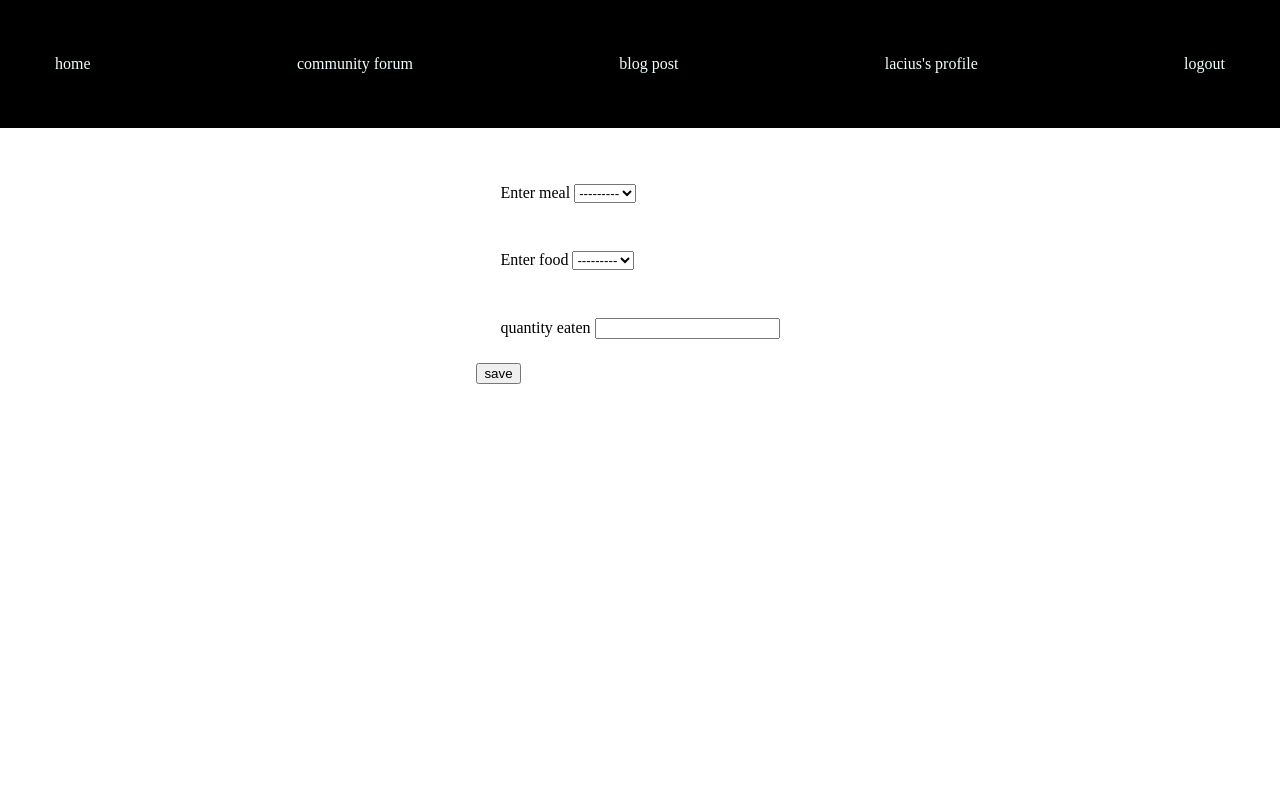
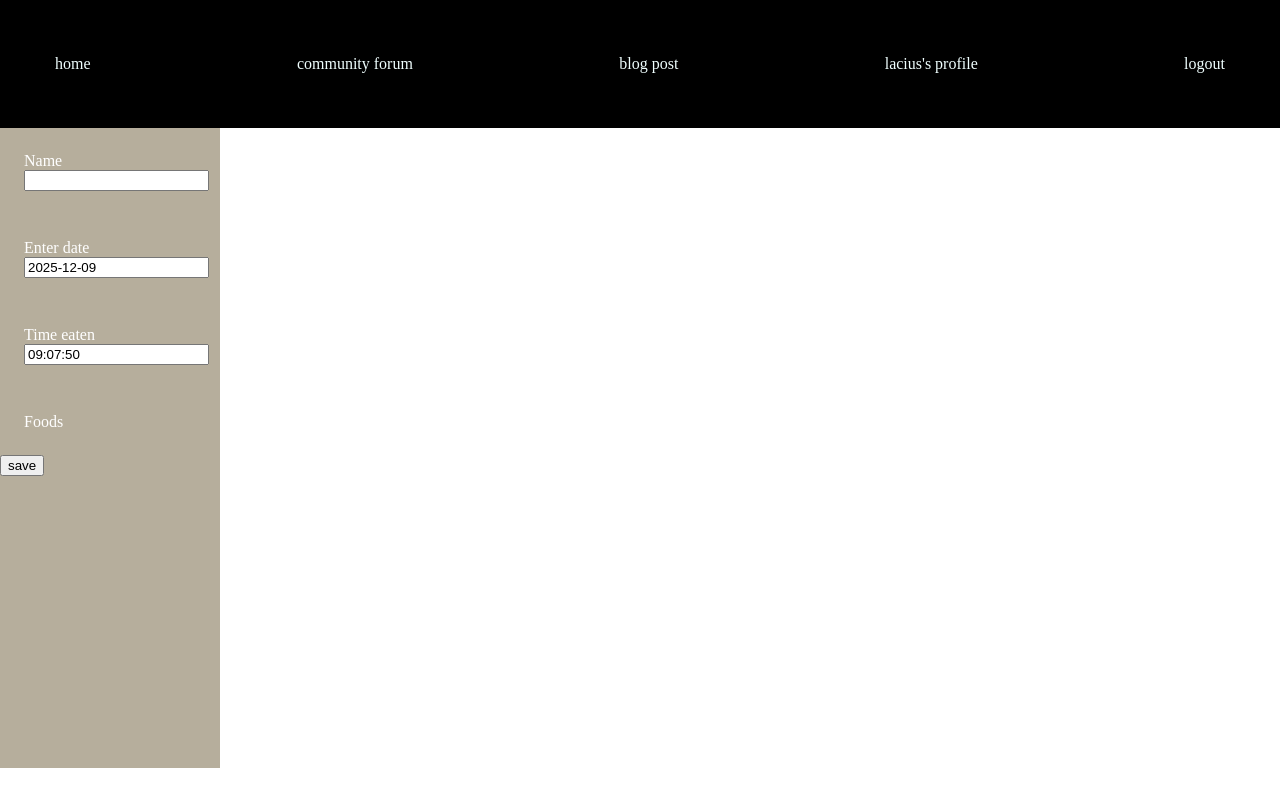
Before and after one commit to james-mungai-git/capstone-assingment, a Django app: page /meal/new/ in a window 1280 px wide. Run offline with Django 5.2, Linux system fonts and the light colour scheme; the first user in the database is signed in; data that the repository does not hold is empty; some libraries are stand-ins or nearby versions.

Commit message:
added a model for users to log their exercises

```diff
--- a/base/forms.py
+++ b/base/forms.py
@@ -1,7 +1,7 @@
 from django import forms
 from django.contrib.auth.forms import UserCreationForm
 from django.contrib.auth.models import User
-from .models import UserProfile, FoodItem, BlogPost, Meal, MealItem
+from .models import UserProfile, FoodItem, BlogPost, Meal, MealItem, Exercise
 
 class Register(UserCreationForm):
     email = forms.EmailField(required=True)
@@ -28,6 +28,10 @@ class MealForm(forms.ModelForm):
         model = Meal
 
         fields = ['name','date', 'time', 'foods']
+        widgets = {
+            'foods': forms.CheckboxSelectMultiple()
+        }
+
 
 class MealItemForm(forms.ModelForm):
     class Meta:
@@ -40,3 +44,8 @@ class FoodItemForm(forms.ModelForm):
     class Meta:
         model = FoodItem
         fields = ['name', 'user']
+
+class Exerciseform(forms.ModelForm):
+    class Meta:
+        model = Exercise
+        fields = ["rep_name", "category","duration_minutes", "calories_burnt" ]
--- a/base/models.py
+++ b/base/models.py
@@ -1,6 +1,6 @@
 from django.db import models
 from django.contrib.auth.models import User
-from datetime import date, datetime
+from datetime import date, time
 from django.utils import timezone
 from django.contrib.auth.models import User
 from django.db import models
@@ -71,3 +71,33 @@ class MealItem(models.Model):
 
     def calories(self):
         return self.food.calories_per_100g * (self.quantity / 100)
+
+
+class Exercise(models.Model):
+    user = models.ForeignKey(User, on_delete=models.CASCADE)
+    rep_name = models.CharField(max_length=100)
+    category = models.CharField(
+        max_length=50,
+        choices=[
+            ('cardio', 'Cardio'),
+            ('strength', 'Strength'),
+            ('flexibility', 'Flexibility'),
+            ('other', 'Other'),
+        ],
+        default='cardio'
+    )
+    date = models.DateField(default=date.today)
+    time = models.TimeField(default=time(6, 0))
+    duration_minutes = models.PositiveIntegerField()
+    calories_burned = models.PositiveIntegerField(blank=True, null=True)
+
+    def __str__(self):
+        return f"{self.calories_burned}"
+
+    def intensity_level(self):
+        if self.duration_minutes < 20:
+            return "Light"
+        elif self.duration_minutes < 60:
+            return "Moderate"
+        else:
+            return "Intense"
--- a/base/static/base/css/styles.css
+++ b/base/static/base/css/styles.css
@@ -145,22 +179,59 @@ body {
     text-decoration: none;
 }
 
-.meal-item{
-    display: grid;
-    justify-content: center;
-    align-content: center;
-    margin: 2rem;
-}
+
 
 .meal{
    padding: 1.5rem;
 
 }
-.content{
-    margin: 2rem;
-}
+
 .meal-link{
     text-decoration: none;
     color: rgb(58, 120, 220);
     font-size: larger;
 }
+
+
+
+.sidebar {
+    width: 220px;
+    background-color: #b6ae9c;
+    color: white;
+    padding: 1.5rem;
+    height: 80vh;
+    box-sizing: border-box;
+}
+
+.sidebar p,
+.sidebar h4 {
+    margin-bottom: 1rem;
+}
+
+.sidebar a {
+    display: block;
+    text-decoration: none;
+    margin-bottom: 0.75rem;
+}
+
+.sidebar a:hover {
+    opacity: 0.8;
+}
+
+.meal-content {
+    text-align: center;
+    margin-bottom: 1rem;
+}
+
+.meal-link {
+    display: inline-block;
+    margin-top: 0.5rem;
+}
+.meal-sidebar{
+    width: 220px;
+    background-color: #b6ae9c;
+    color: white;
+    padding-right: 1.5rem;
+    height: 80vh;
+    box-sizing: border-box;
+}
--- a/base/templates/base/blog/blog-post.html
+++ b/base/templates/base/blog/blog-post.html
@@ -6,8 +6,9 @@
 
 {% block content %}
 {% if user.is_authenticated%}
+<div class="blog">
     <h1>post your experience</h1>
-<form method="post" class="post">
+    <form method="post" class="post-blog">
         {% csrf_token %}
         <label for="id_title">  Title</label>
         {{form.title}}
@@ -19,4 +20,7 @@
     <a href="{% url 'login' %}">login to create a Post</a>
     {% endif %}
 
+</div>
+
+
 {% endblock %}
--- a/base/templates/base/home.html
+++ b/base/templates/base/home.html
@@ -2,6 +2,8 @@
 {% block title %}home{% endblock %}
 {% block content %}
 <div class="content">
+
+    <aside class="sidebar">
         <p> add food item <a href="{% url 'food_item'%}" class="homepage-link"> here </a></p>
         <h4>add meal item </h4>
 
@@ -16,5 +18,8 @@
         <div class="meal-content">
             <p> dinner </p> <a href="{% url 'add_meal' %}" class="meal-link"> 0 </a>
         </div>
+
+    </aside>
+
  </div>
   {% endblock %}
--- a/base/templates/base/meal_item/add_meal.html
+++ b/base/templates/base/meal_item/add_meal.html
@@ -1,26 +1,31 @@
 {% extends 'base/base.html' %}
-{% block title %}add meal item {% endblock %}
+{% block title %}add meal  {% endblock %}
 {% load crispy_forms_tags %}
 
 {% block content %}
+
+<aside class="meal-sidebar">
     <div class="meal-item">
         <form method="post">
             {% csrf_token %}
             <div class="meal">
-        <label for="id_meal"> Enter meal</label>
-        {{form.meal}}
+                <label for="id_name">Name</label>
+                {{ form.name }}
             </div>
 
+            <div class="meal">
+                <label for="id_date">Enter date</label>
+                {{ form.date }}
+            </div>
 
             <div class="meal">
-        <label for="id_food">Enter food</label>
-        {{form.food}}
+                <label for="id_time">Time eaten</label>
+                {{ form.time }}
             </div>
 
-
             <div class="meal">
-        <label for="id_quantity"> quantity eaten </label>
-         {{form.quantity}}
+                <label for="id_foods">Foods</label>
+                {{ form.foods }}
             </div>
 
 
@@ -30,5 +35,8 @@
 
     </div>
 
+</aside>
+
+
 
 {% endblock %}
--- a/base/urls.py
+++ b/base/urls.py
@@ -13,11 +13,11 @@ from .views import (
     FoodItemUpdateView,
     FoodItemDeleteView,
 
-    MealItemListView,
-    MealItemDetailView,
-    MealItemCreateView,
-    MealItemUpdateView,
-    MealItemDeleteView
+    MealListView,
+    MealDetailView,
+    MealCreateView,
+    MealUpdateView,
+    MealDeleteView
 )
 from django.contrib.auth import views as auth_views
 from django.contrib.auth.views import LoginView, LogoutView
@@ -38,11 +38,11 @@ urlpatterns = [
     path('food/<int:pk>/delete/', FoodItemDeleteView.as_view(), name='food-delete'),
 
     # meal item crud
-    path('meal/',  MealItemListView.as_view(), name='home'),
-    path('meal/<int:pk>/', MealItemDetailView.as_view(), name='meal-detail'),
-    path('meal/new/', MealItemCreateView.as_view(), name='add_meal'),
-    path('meal/<int:pk>/edit/', MealItemUpdateView.as_view(), name='update_meal'),
-    path('meal/<int:pk>/delete/', MealItemDeleteView.as_view(), name='home'),
+    path('meal/',  MealListView.as_view(), name='home'),
+    path('meal/<int:pk>/', MealDetailView.as_view(), name='meal-detail'),
+    path('meal/new/', MealCreateView.as_view(), name='add_meal'),
+    path('meal/<int:pk>/edit/', MealUpdateView.as_view(), name='update_meal'),
+    path('meal/<int:pk>/delete/', MealDeleteView.as_view(), name='home'),
 
 
     path('', views.home, name='home'),
--- a/base/views.py
+++ b/base/views.py
@@ -1,6 +1,6 @@
 from django.shortcuts import render, redirect
-from .forms import Register, UserProfileForm, BlogPostForm, MealItemForm, MealForm
-from .models import UserProfile, FoodItem, BlogPost, MealItem
+from .forms import Register, UserProfileForm, BlogPostForm, MealItemForm, MealForm, Exerciseform
+from .models import UserProfile, FoodItem, BlogPost, MealItem, Meal, Exercise
 from django.views.generic import ListView, DetailView, CreateView, UpdateView, DeleteView
 from django.contrib.auth.mixins import LoginRequiredMixin, UserPassesTestMixin
 from django import forms
@@ -8,6 +8,8 @@ from django.urls import reverse_lazy
 from django.core.exceptions import PermissionDenied
 from django.contrib.auth import logout as auth_logout
 from .forms import FoodItemForm
+from django.contrib.postgres.search import SearchVector
+
 
 # Home view
 def home(request):
@@ -167,10 +169,10 @@ class FoodItemDeleteView(LoginRequiredMixin, UserPassesTestMixin,DeleteView):
 # mealitem crud
 
 
-class MealItemCreateView(CreateView):
-    model = MealItem
+class MealCreateView(CreateView):
+    model = Meal
     template_name = "base/meal_item/add_meal.html"
-    form_class = MealItemForm
+    form_class = MealForm
     success_url = reverse_lazy ('home')
 
     def form_valid(self, form):
@@ -178,11 +180,11 @@ class MealItemCreateView(CreateView):
         return super().form_valid(form)
 
 
-class MealItemUpdateView(UpdateView):
-     model = MealItem
+class MealUpdateView(UpdateView):
+     model = Meal
      template_name = "base/meal_item/update_meal.html"
      success_url =reverse_lazy ('home')
-     fields = ['meal', 'food', 'quantity']
+     fields = ['name','date', 'time', 'foods']
 
 
      def get_object(self, queryset=None):
@@ -193,16 +195,16 @@ class MealItemUpdateView(UpdateView):
             return obj
 
 
-class MealItemListView(ListView):
-    model = MealItem
+class MealListView(ListView):
+    model = Meal
     template_name = "base/meal_item/home.html"
     context_object_name = 'meals'
 
     def get_queryset(self):
         return MealItem.objects.filter(user=self.request.user)
 
-class MealItemDeleteView(LoginRequiredMixin, UserPassesTestMixin, DeleteView):
-    model = MealItem
+class MealDeleteView(LoginRequiredMixin, UserPassesTestMixin, DeleteView):
+    model = Meal
     template_name = "base/home.html"
     success_url = reverse_lazy('home')
 
@@ -218,8 +220,8 @@ class MealItemDeleteView(LoginRequiredMixin, UserPassesTestMixin, DeleteView):
 
 
 
-class MealItemDetailView(DetailView):
-    model = MealItem
+class MealDetailView(DetailView):
+    model = Meal
     template_name = "base/meal_item/meal-detail.html"
 
     def get_object(self, queryset =None):
```
Also changed, not shown: other parts of base/static/base/css/styles.css (+36 -2 lines), base/migrations/0005_exercise.py (added). Lines whose indentation alone changed are shown as unchanged.
